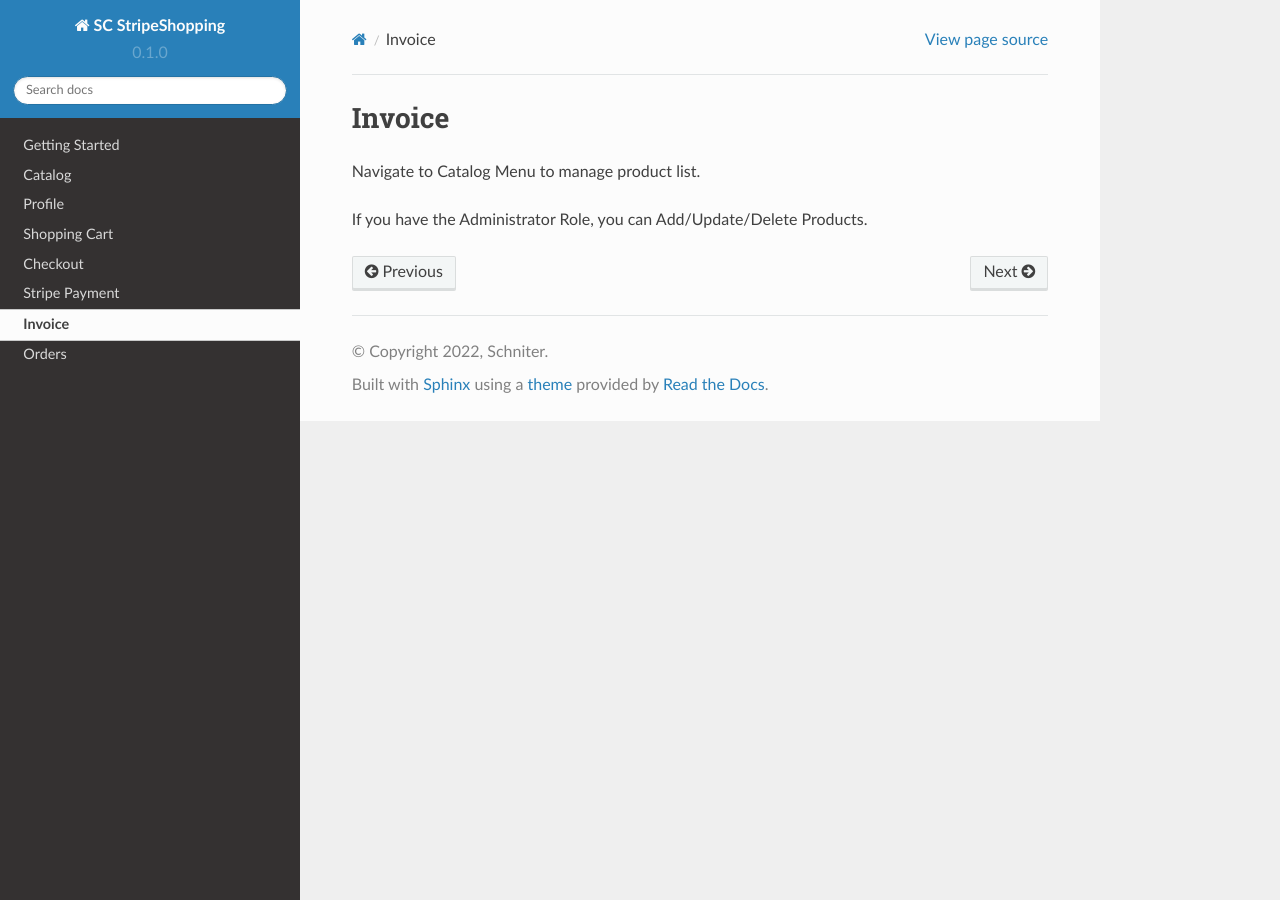
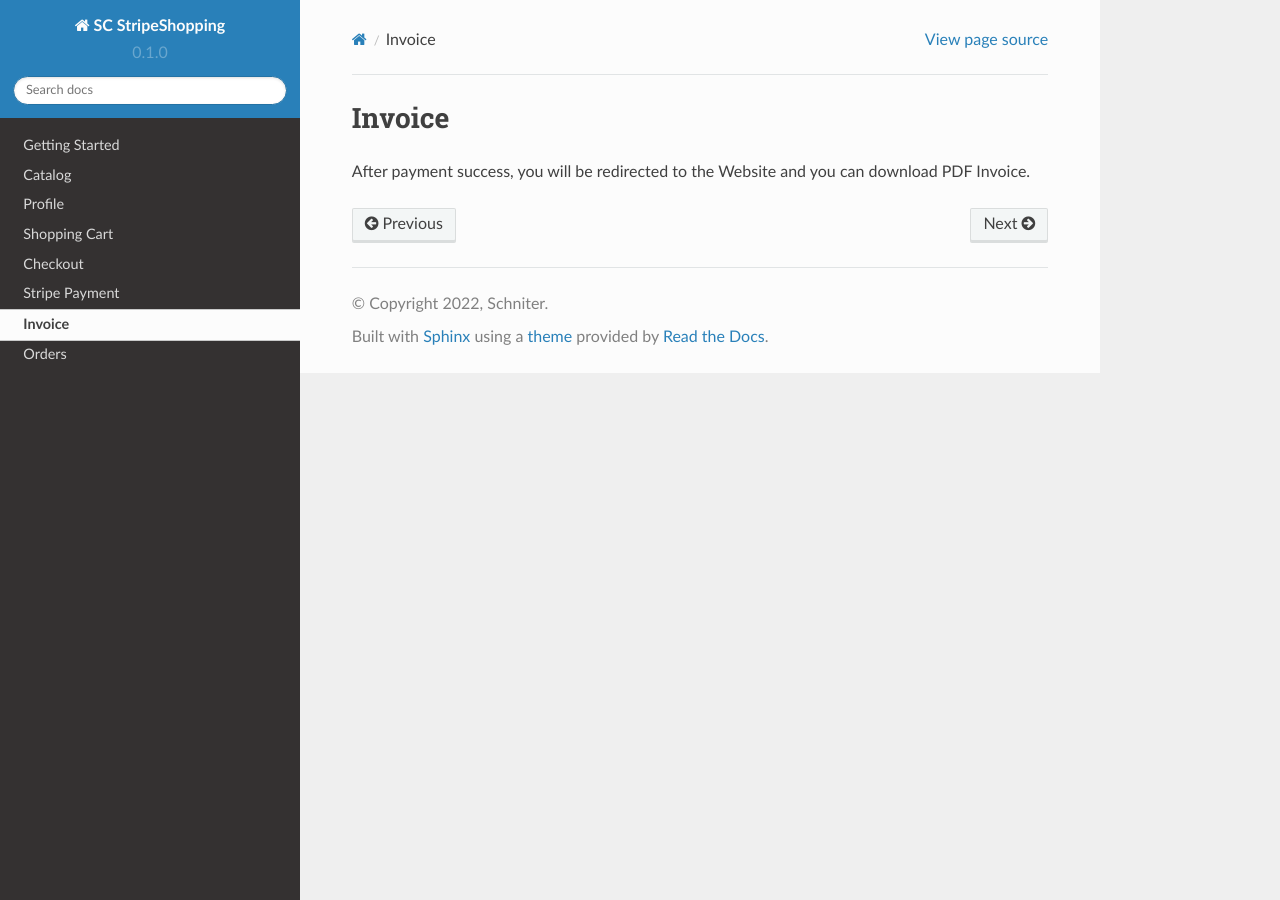
Before and after one commit to chniter/SC.StripeShoppingDoc, a Sphinx documentation site: the page built from docs/source/invoice.rst, in a window 1280 px wide. Built offline with Sphinx 7.4.7 and the Read the Docs theme 2.0.0, drawn with Linux system fonts in a browser that asks for light colours.

Commit message:
Update invoice.rst

```diff
--- a/docs/source/invoice.rst
+++ b/docs/source/invoice.rst
@@ -2,6 +2,4 @@
 Invoice
 =====
 
-Navigate to Catalog Menu to manage product list.
-
-If you have the Administrator Role, you can Add/Update/Delete Products.
+After payment success, you will be redirected to the Website and you can download PDF Invoice.
```
